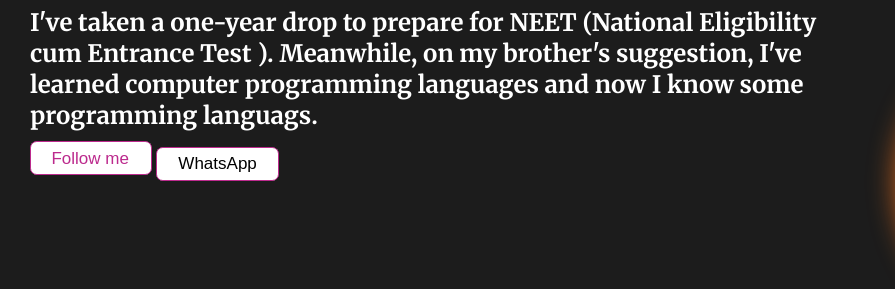
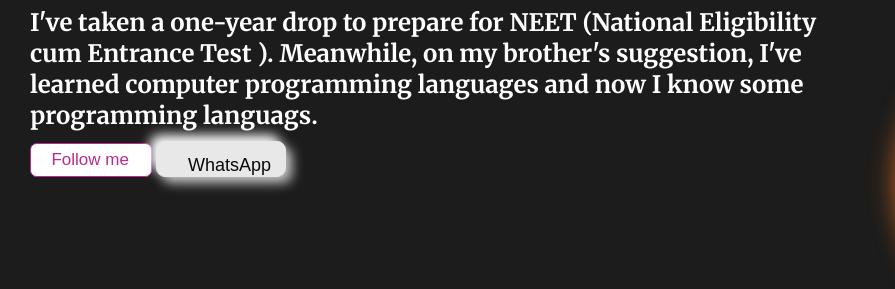
Before and after one commit to Shushant-mishra/portfolio, a plain HTML site: page index.html in a window 1280 px wide. Shown: the part 263-552 px from the top of the page, 0-895 px from the left. Drawn offline with Linux system fonts and the light colour scheme; a web font is replaced by a local one.

Commit message:
Update styles.css

```diff
--- a/styles.css
+++ b/styles.css
@@ -305,6 +305,82 @@ button:hover svg {
 button:hover {
   background-color: #bc2a8d;
 }
+/* From Uiverse.io by NelsonDJCR */
+.button2 {
+  display: inline-block;
+  transition: all 0.2s ease-in;
+  position: relative;
+  overflow: hidden;
+  z-index: 1;
+  color: #090909;
+  padding: 0.7em 3.3em 0.7em 1.7em;
+  font-size: 18px;
+  border-radius: 0.5em;
+  background: #e8e8e8;
+  border: 1px solid #e8e8e8;
+  box-shadow: 6px 6px 12px #c5c5c5,
+             -6px -6px 12px #ffffff;
+}
+
+.button2 > svg {
+  height: 30px;
+  position: absolute;
+  padding: 0px 5px;
+  margin-top: -4px;
+}
+
+.button2:active {
+  color: #666;
+  box-shadow: inset 4px 4px 12px #c5c5c5,
+             inset -4px -4px 12px #ffffff;
+}
+
+.button2:before {
+  content: "";
+  position: absolute;
+  left: 50%;
+  transform: translateX(-50%) scaleY(1) scaleX(1.25);
+  top: 100%;
+  width: 140%;
+  height: 180%;
+  background-color: rgba(0, 0, 0, 0.05);
+  border-radius: 50%;
+  display: block;
+  transition: all 0.5s 0.1s cubic-bezier(0.55, 0, 0.1, 1);
+  z-index: -1;
+}
+
+.button2:after {
+  content: "";
+  position: absolute;
+  left: 55%;
+  transform: translateX(-50%) scaleY(1) scaleX(1.45);
+  top: 180%;
+  width: 160%;
+  height: 190%;
+  background-color: #009087;
+  border-radius: 50%;
+  display: block;
+  transition: all 0.5s 0.1s cubic-bezier(0.55, 0, 0.1, 1);
+  z-index: -1;
+}
+
+.button2:hover {
+  color: #ffffff;
+  border: 1px solid #009087;
+}
+
+.button2:hover:before {
+  top: -35%;
+  background-color: #009087;
+  transform: translateX(-50%) scaleY(1.3) scaleX(0.8);
+}
+
+.button2:hover:after {
+  top: -45%;
+  background-color: #009087;
+  transform: translateX(-50%) scaleY(1.3) scaleX(0.8);
+}
 
 
 /* Responsive */
```
